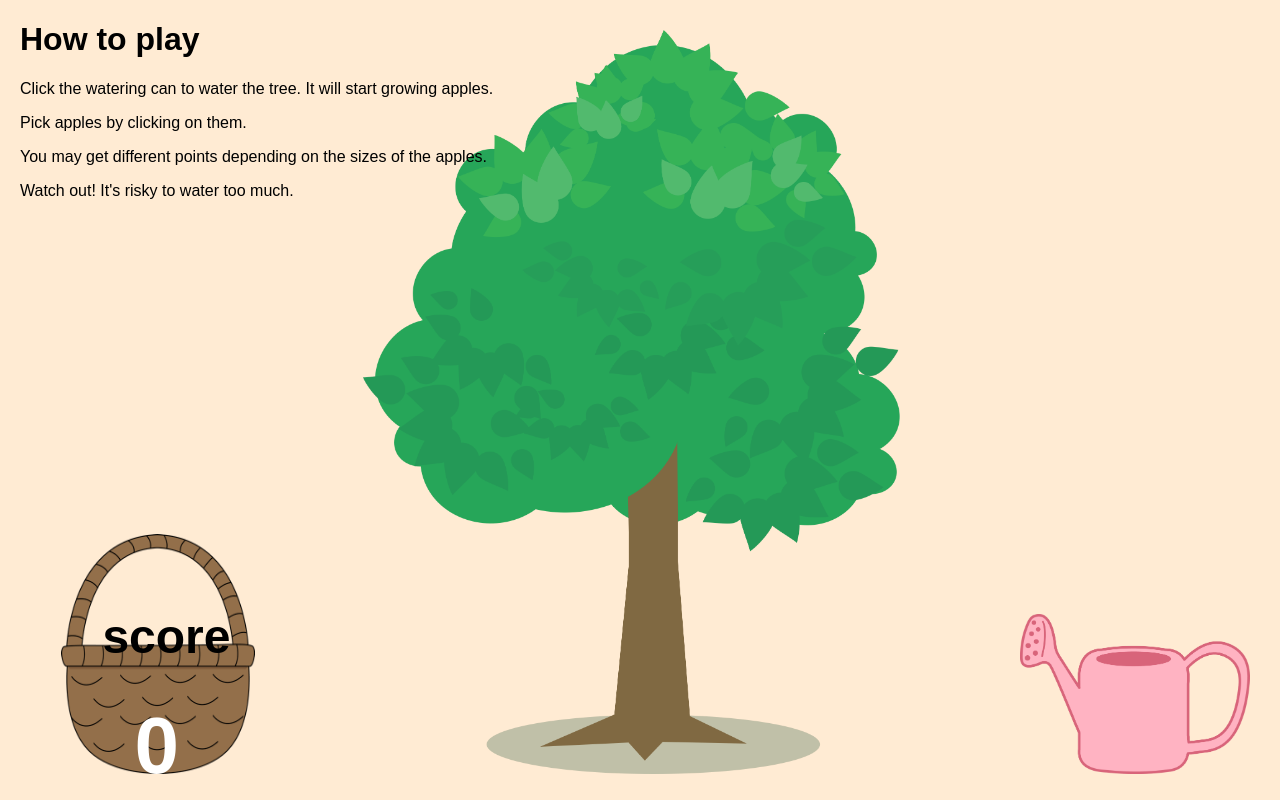
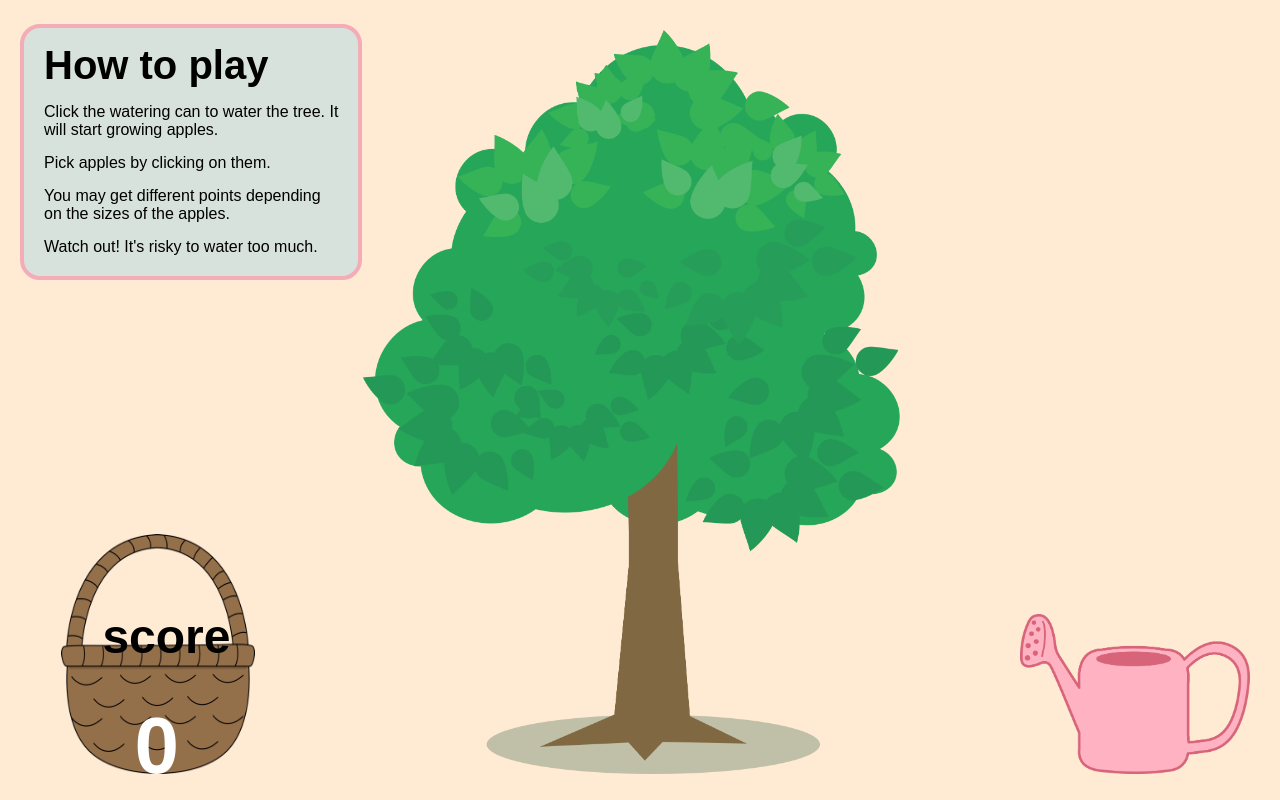
Before and after one commit to Jae-Huh/fruity, a plain HTML site: page index.html in a window 1280 px wide. Drawn offline with Linux system fonts and the light colour scheme.

Commit message:
Change styles for instruction

```diff
--- a/style.css
+++ b/style.css
@@ -8,8 +8,24 @@ body {
 .instruction {
   position: absolute;
   left: 20px;
+  top: 3%;
   z-index: 1;
-  width: 40%;
+  width: 23%;
+  background-color: #D8E2DC;
+  border: solid 4px #F4ACB7;
+  border-radius: 20px;
+  padding: 15px 20px 5px 20px;
+}
+
+.instruction > h1 {
+  font-size: 2.5em;
+  margin: 0;
+}
+
+.instruction > p {
+  font-family: sans-serif;
+  font-size: 1em;
+  margin: 15px 0;
 }
 
 
@@ -64,6 +80,11 @@ body {
   position: absolute;
 }
 
+.apple:hover {
+  cursor: pointer;
+  transform: rotate(340deg);
+}
+
 #apple1 {
   left: 52%;
   top: 10%;
@@ -100,3 +121,8 @@ body {
   position: relative;
   right: 15px;
 }
+
+#watering-can:hover {
+  cursor: pointer;
+  transform: rotate(10deg);
+}
```
